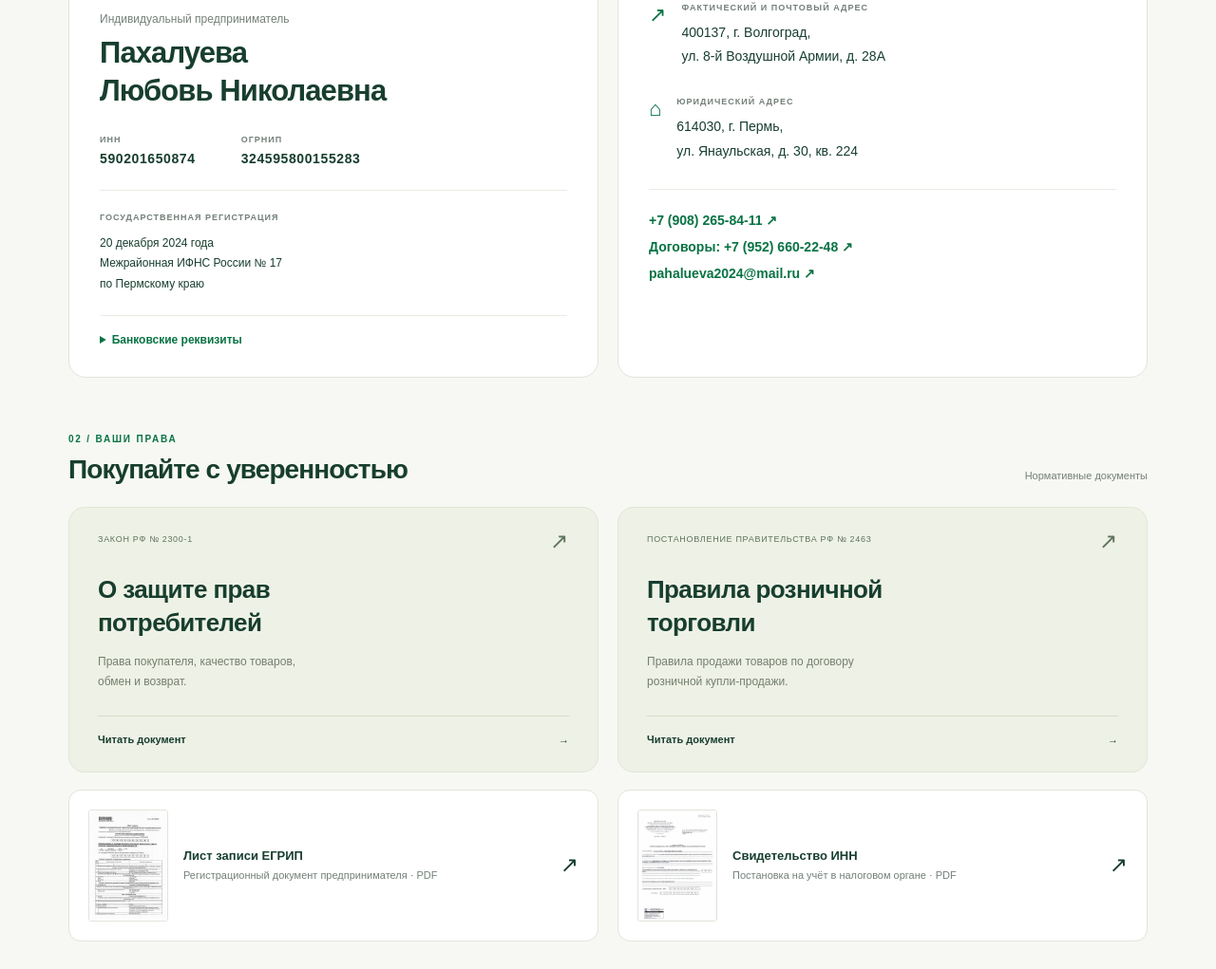
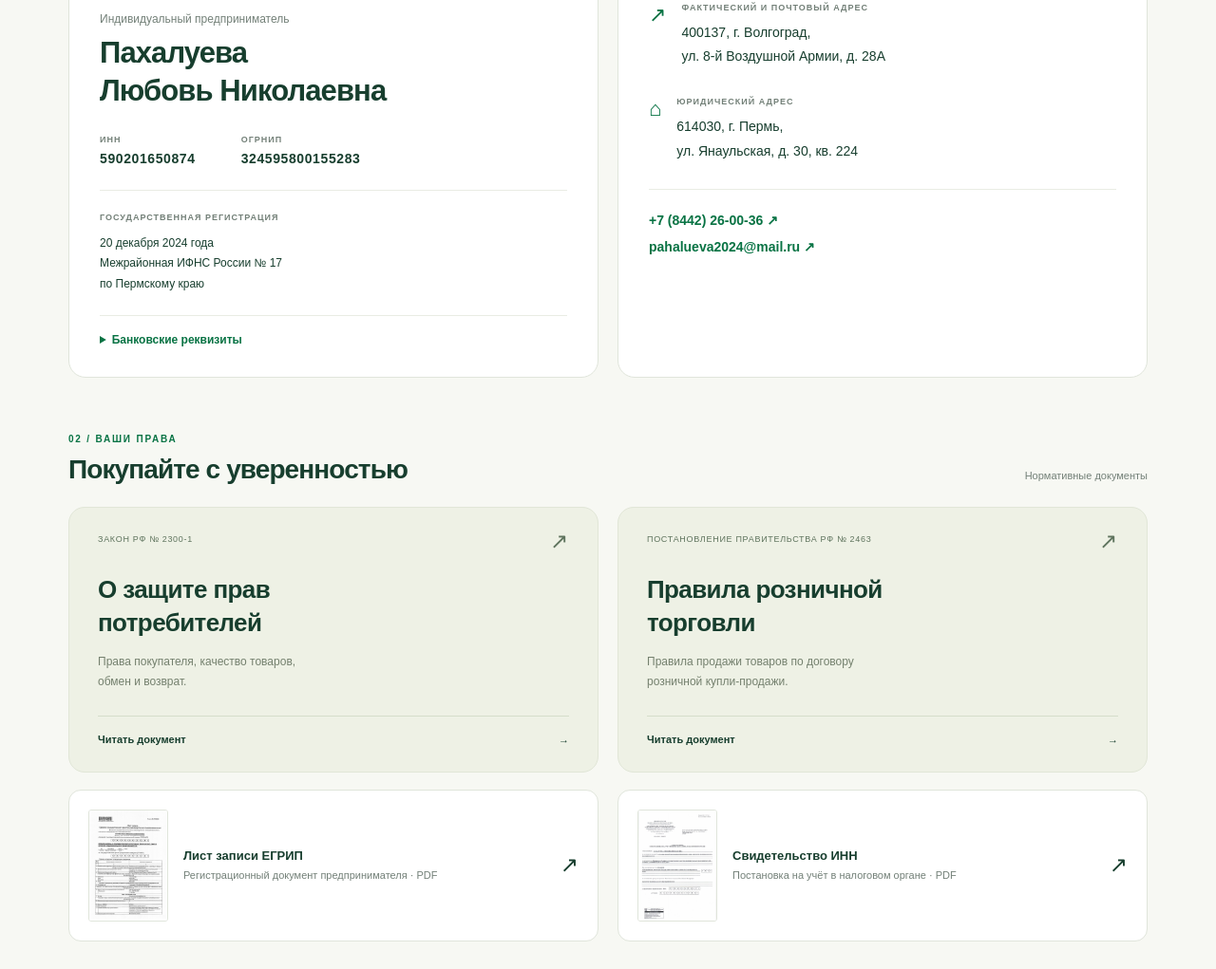
Before and after one commit to kasherehauwa01-sudo/ugolok_potrebitelya_Pahalueva, a plain HTML site: page index.html in a window 1280 px wide. Shown: the part 746-1767 px from the top of the page at 95% size. Drawn offline with Linux system fonts and the light colour scheme.

Commit message:
Обновить контактный телефон магазина

```diff
--- a/index.html
+++ b/index.html
@@ -6,7 +6,7 @@
 <main>
 <section class="hero"><div class="hero-copy"><div class="eyebrow"><span></span> ИНФОРМАЦИЯ ДЛЯ ПОКУПАТЕЛЕЙ</div><h1>Уголок<br><em>потребителя</em></h1><p>Всё, что важно знать о магазине,<br>ваших правах и нашей работе.</p><a class="hero-link" href="#information">Информация о продавце <span>↓</span></a></div><div class="hours"><div class="hours-top"><span>РЕЖИМ РАБОТЫ</span></div><div class="welcome-title">с 9.00 до 20.00</div><p>Документы, реквизиты и полезные контакты —<br>всегда под рукой.</p><div class="hours-bottom"><span class="dot"></span> Спасибо за ваше доверие</div></div><div class="hero-decor" aria-hidden="true">✳</div></section>
 <div class="section-heading" id="information"><div><span class="eyebrow">01 / О МАГАЗИНЕ</span><h2>Знакомьтесь, ваш продавец</h2></div><span class="section-note">Реквизиты и контактная информация</span></div>
-<section class="info-grid"><article class="card seller"><div class="card-icon">⌂</div><h3>Индивидуальный предприниматель</h3><h2>Пахалуева<br>Любовь Николаевна</h2><div class="ids"><div><span>ИНН</span><strong>590201650874</strong></div><div><span>ОГРНИП</span><strong>324595800155283</strong></div></div><div class="registration"><span>ГОСУДАРСТВЕННАЯ РЕГИСТРАЦИЯ</span><p>20 декабря 2024 года<br>Межрайонная ИФНС России № 17<br>по Пермскому краю</p></div><details class="bank"><summary>Банковские реквизиты</summary><dl><dt>Банк</dt><dd>Филиал банка ВТБ (ПАО)</dd><dt>Расчётный счёт</dt><dd>40802810816460004163</dd><dt>БИК</dt><dd>044525411</dd><dt>Корреспондентский счёт</dt><dd>30101810145250000411</dd><dt>ОКВЭД</dt><dd>47.59.2</dd></dl></details></article><article class="card contacts"><h3>Адреса и связь</h3><div class="contact-row"><span class="symbol">↗</span><div><span class="label">ФАКТИЧЕСКИЙ И ПОЧТОВЫЙ АДРЕС</span><p>400137, г. Волгоград,<br>ул. 8-й Воздушной Армии, д. 28А</p></div></div><div class="contact-row"><span class="symbol">⌂</span><div><span class="label">ЮРИДИЧЕСКИЙ АДРЕС</span><p>614030, г. Пермь,<br>ул. Янаульская, д. 30, кв. 224</p></div></div><div class="contact-links"><a href="tel:+79082658411">+7 (908) 265-84-11 ↗</a><a href="tel:+79526602248">Договоры: +7 (952) 660-22-48 ↗</a><a href="mailto:pahalueva2024@mail.ru">pahalueva2024@mail.ru ↗</a></div></article></section>
+<section class="info-grid"><article class="card seller"><div class="card-icon">⌂</div><h3>Индивидуальный предприниматель</h3><h2>Пахалуева<br>Любовь Николаевна</h2><div class="ids"><div><span>ИНН</span><strong>590201650874</strong></div><div><span>ОГРНИП</span><strong>324595800155283</strong></div></div><div class="registration"><span>ГОСУДАРСТВЕННАЯ РЕГИСТРАЦИЯ</span><p>20 декабря 2024 года<br>Межрайонная ИФНС России № 17<br>по Пермскому краю</p></div><details class="bank"><summary>Банковские реквизиты</summary><dl><dt>Банк</dt><dd>Филиал банка ВТБ (ПАО)</dd><dt>Расчётный счёт</dt><dd>40802810816460004163</dd><dt>БИК</dt><dd>044525411</dd><dt>Корреспондентский счёт</dt><dd>30101810145250000411</dd><dt>ОКВЭД</dt><dd>47.59.2</dd></dl></details></article><article class="card contacts"><h3>Адреса и связь</h3><div class="contact-row"><span class="symbol">↗</span><div><span class="label">ФАКТИЧЕСКИЙ И ПОЧТОВЫЙ АДРЕС</span><p>400137, г. Волгоград,<br>ул. 8-й Воздушной Армии, д. 28А</p></div></div><div class="contact-row"><span class="symbol">⌂</span><div><span class="label">ЮРИДИЧЕСКИЙ АДРЕС</span><p>614030, г. Пермь,<br>ул. Янаульская, д. 30, кв. 224</p></div></div><div class="contact-links"><a href="tel:+78442260036">+7 (8442) 26-00-36 ↗</a><a href="mailto:pahalueva2024@mail.ru">pahalueva2024@mail.ru ↗</a></div></article></section>
 <div class="section-heading" id="rights"><div><span class="eyebrow">02 / ВАШИ ПРАВА</span><h2>Покупайте с уверенностью</h2></div><span class="section-note">Нормативные документы</span></div>
 <section class="law-grid"><a class="law-card" href="https://www.consultant.ru/document/cons_doc_LAW_305/" target="_blank" rel="noopener noreferrer"><div class="law-top"><span>ЗАКОН РФ № 2300-1</span><span>↗</span></div><h3>О защите прав<br>потребителей</h3><p>Права покупателя, качество товаров,<br>обмен и возврат.</p><span class="law-bottom">Читать документ <span>→</span></span></a><a class="law-card" href="https://www.consultant.ru/document/cons_doc_LAW_373622/" target="_blank" rel="noopener noreferrer"><div class="law-top"><span>ПОСТАНОВЛЕНИЕ ПРАВИТЕЛЬСТВА РФ № 2463</span><span>↗</span></div><h3>Правила розничной<br>торговли</h3><p>Правила продажи товаров по договору<br>розничной купли-продажи.</p><span class="law-bottom">Читать документ <span>→</span></span></a></section>
 <div class="documents-grid"><a class="document" href="assets/ЕГРИП.pdf" target="_blank" rel="noopener"><img class="document-thumbnail" src="assets/egrip-thumb.png" alt="Миниатюра первой страницы листа записи ЕГРИП" width="84" height="118" loading="lazy"><div><strong>Лист записи ЕГРИП</strong><p>Регистрационный документ предпринимателя · PDF</p></div><span class="document-arrow">↗</span></a><a class="document" href="assets/ИНН.pdf" target="_blank" rel="noopener"><img class="document-thumbnail" src="assets/inn-thumb.png" alt="Миниатюра свидетельства о постановке на учёт в налоговом органе" width="84" height="118" loading="lazy"><div><strong>Свидетельство ИНН</strong><p>Постановка на учёт в налоговом органе · PDF</p></div><span class="document-arrow">↗</span></a></div>
```
